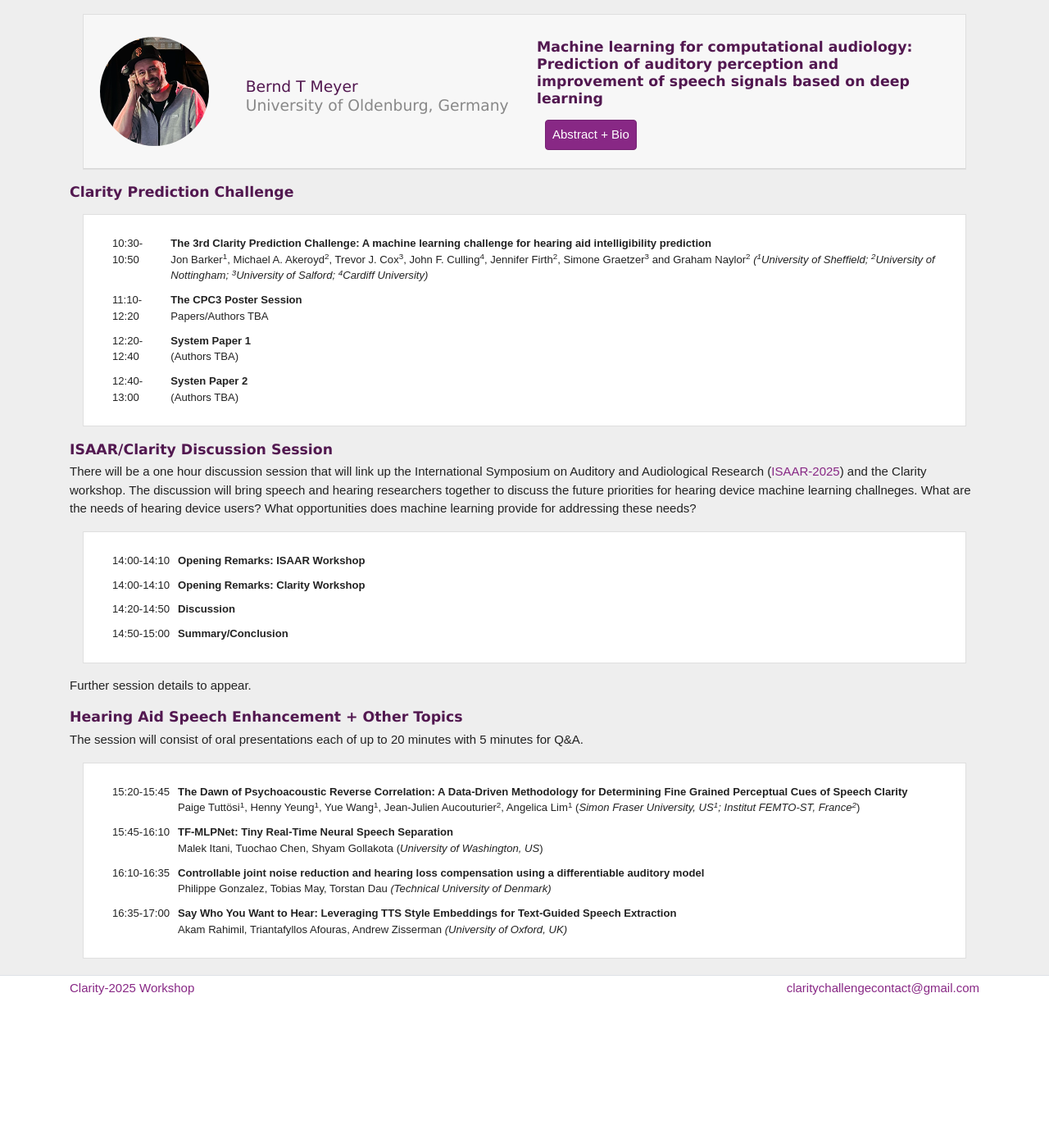
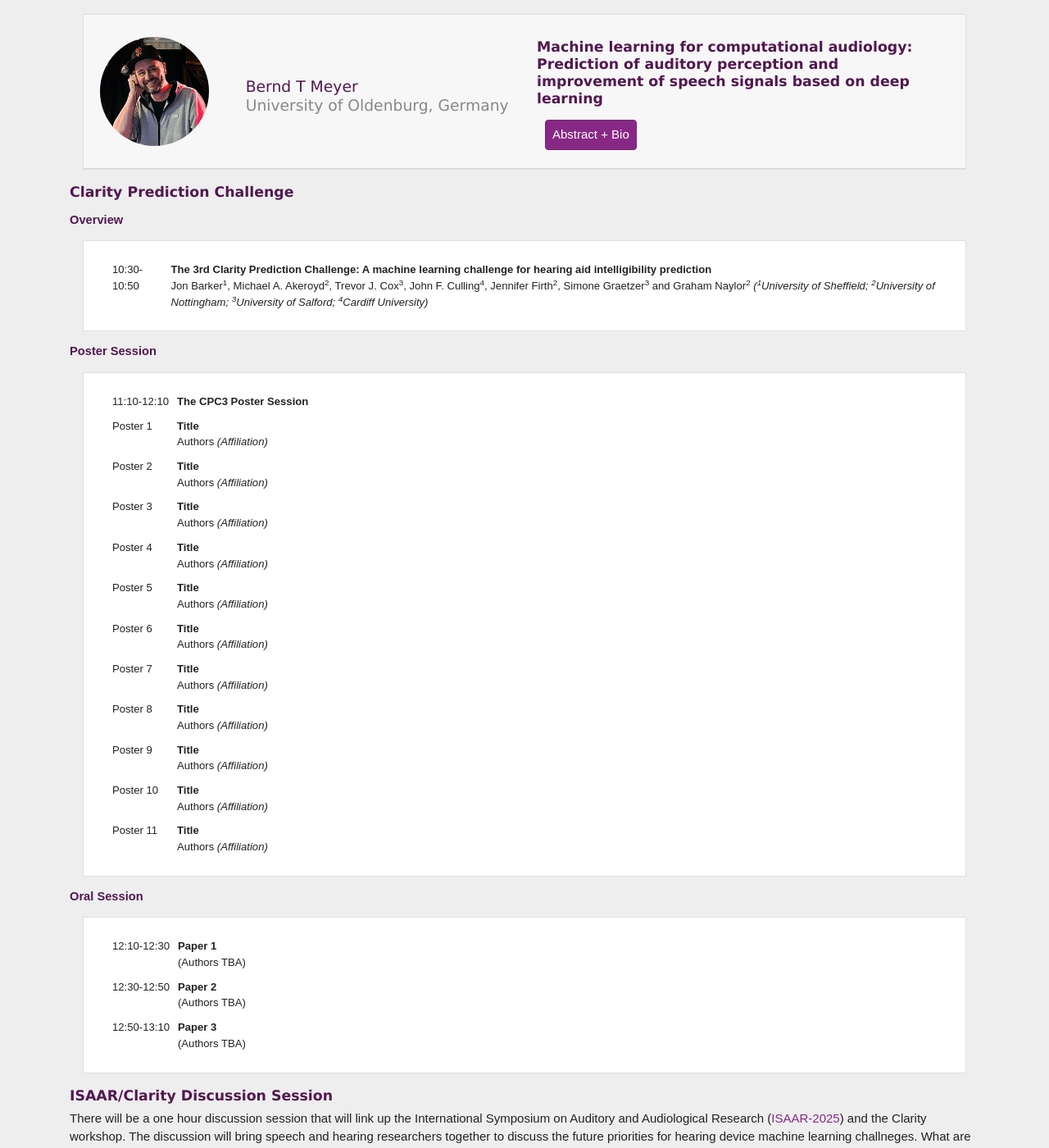
Before and after one commit to claritychallenge/clarity2025-workshop, a Jekyll site: the page built from programme.md, in a window 1280 px wide and 1400 px high, scrolled down 627 px. Shown: the whole window at 82% size. Built offline with Jekyll 4.4.1, drawn with Linux system fonts in a browser that asks for light colours; before the commit the page ends 1971 px from its top, so only the background shows below that; some of the changed text lies outside the part shown.

Commit message:
Updating programme with actual papers - step 1 of 2

```diff
--- a/programme.md
+++ b/programme.md
@@ -20,8 +20,8 @@ Timings and session details are provided below. All times are in local time (i.e
 <tr><td>10:30</td><td>- The Clarity Prediction Challenge Overview</td></tr>
 <tr><td>10:50</td><td>- Coffee/Tea/Pastries</td></tr>
 <tr><td>11:10</td><td>- Prediction Challenge Poster session</td></tr>
-<tr><td>12:20</td><td>-  Top systems and prizes</td></tr>
-<tr><td>13:00</td><td>- Lunch</td></tr>
+<tr><td>12:10</td><td>- Prediction Challenge Oral session and prizes</td></tr>
+<tr><td>13:10</td><td>- Lunch</td></tr>
 <tr><td>14:00</td><td>- ISAAR/Clarity Discussion</td></tr>
 <tr><td></td><td>Future challenges</td></tr>
 <tr><td></td><td>Sustainability of future challenge activities</td></tr>
@@ -84,6 +84,8 @@ Bernd T. Meyer received the Ph.D. degree from the University of Oldenburg, Germa
 
 <h1>Clarity Prediction Challenge</h1>
 
+<h2> Overview </h2>
+
 <div class="card  m-3">
 <div class="card-body">
 
@@ -94,18 +96,95 @@ Bernd T. Meyer received the Ph.D. degree from the University of Oldenburg, Germa
 <td valign="top" style="margin-right: 5em; padding: 5px;">10:30-10:50</td><td style="padding: 5px;"><b> The 3rd Clarity Prediction Challenge: A machine learning challenge for hearing aid intelligibility prediction </b> <br /> <span class="author">Jon Barker<sup>1</sup>, Michael A. Akeroyd<sup>2</sup>, Trevor J. Cox<sup>3</sup>, John F. Culling<sup>4</sup>, Jennifer Firth<sup>2</sup>, Simone Graetzer<sup>3</sup> and Graham Naylor<sup>2</sup></span><i> (<sup>1</sup>University of Sheffield; <sup>2</sup>University of Nottingham; <sup>3</sup>University of Salford; <sup>4</sup>Cardiff University)</i> </td>
 </tr>
 
+</tbody>
+</table>
+
+</div>
+</div>
+
+<h2> Poster Session </h2>
+
+<div class="card  m-3">
+<div class="card-body">
+
+<table>
+<tbody>
+
 <tr><td valign="top" style="margin-right: 5em; padding: 5px;"></td>
-<td valign="top" style="margin-right: 5em; padding: 5px;">11:10-12:20</td><td style="padding: 5px;"><b> The CPC3 Poster Session
-  </b><br /> Papers/Authors TBA </td>
+<td valign="top" style="margin-right: 5em; padding: 5px;">11:10-12:10</td><td style="padding: 5px;"><b> The CPC3 Poster Session
+  </b> </td>
 </tr>
 
 <tr><td valign="top" style="margin-right: 5em; padding: 5px;"></td>
-<td valign="top" style="margin-right: 5em; padding: 5px;">12:20-12:40</td><td style="padding: 5px;"><b> System Paper 1
+<td valign="top" style="margin-right: 5em; padding: 5px;">Poster 1</td><td style="padding: 5px;"><b> Title  </b><br /> <span class="author">Authors</span> <i>(Affiliation)</i></td>
+</tr>
+
+<tr><td valign="top" style="margin-right: 5em; padding: 5px;"></td>
+<td valign="top" style="margin-right: 5em; padding: 5px;">Poster 2</td><td style="padding: 5px;"><b> Title  </b><br /> <span class="author">Authors</span> <i>(Affiliation)</i></td>
+</tr>
+
+<tr><td valign="top" style="margin-right: 5em; padding: 5px;"></td>
+<td valign="top" style="margin-right: 5em; padding: 5px;">Poster 3</td><td style="padding: 5px;"><b> Title  </b><br /> <span class="author">Authors</span> <i>(Affiliation)</i></td>
+</tr>
+
+<tr><td valign="top" style="margin-right: 5em; padding: 5px;"></td>
+<td valign="top" style="margin-right: 5em; padding: 5px;">Poster 4</td><td style="padding: 5px;"><b> Title  </b><br /> <span class="author">Authors</span> <i>(Affiliation)</i></td>
+</tr>
+
+<tr><td valign="top" style="margin-right: 5em; padding: 5px;"></td>
+<td valign="top" style="margin-right: 5em; padding: 5px;">Poster 5</td><td style="padding: 5px;"><b> Title  </b><br /> <span class="author">Authors</span> <i>(Affiliation)</i></td>
+</tr>
+
+<tr><td valign="top" style="margin-right: 5em; padding: 5px;"></td>
+<td valign="top" style="margin-right: 5em; padding: 5px;">Poster 6</td><td style="padding: 5px;"><b> Title  </b><br /> <span class="author">Authors</span> <i>(Affiliation)</i></td>
+</tr>
+
+<tr><td valign="top" style="margin-right: 5em; padding: 5px;"></td>
+<td valign="top" style="margin-right: 5em; padding: 5px;">Poster 7</td><td style="padding: 5px;"><b> Title  </b><br /> <span class="author">Authors</span> <i>(Affiliation)</i></td>
+</tr>
+
+<tr><td valign="top" style="margin-right: 5em; padding: 5px;"></td>
+<td valign="top" style="margin-right: 5em; padding: 5px;">Poster 8</td><td style="padding: 5px;"><b> Title  </b><br /> <span class="author">Authors</span> <i>(Affiliation)</i></td>
+</tr>
+
+<tr><td valign="top" style="margin-right: 5em; padding: 5px;"></td>
+<td valign="top" style="margin-right: 5em; padding: 5px;">Poster 9</td><td style="padding: 5px;"><b> Title  </b><br /> <span class="author">Authors</span> <i>(Affiliation)</i></td>
+</tr>
+
+<tr><td valign="top" style="margin-right: 5em; padding: 5px;"></td>
+<td valign="top" style="margin-right: 5em; padding: 5px;">Poster 10</td><td style="padding: 5px;"><b> Title  </b><br /> <span class="author">Authors</span> <i>(Affiliation)</i></td>
+</tr>
+
+<tr><td valign="top" style="margin-right: 5em; padding: 5px;"></td>
+<td valign="top" style="margin-right: 5em; padding: 5px;">Poster 11</td><td style="padding: 5px;"><b> Title  </b><br /> <span class="author">Authors</span> <i>(Affiliation)</i></td>
+</tr>
+
+</tbody>
+</table>
+
+</div>
+</div>
+
+<h2> Oral Session </h2>
+
+<div class="card  m-3">
+<div class="card-body">
+
+<table>
+<tbody>
+
+<tr><td valign="top" style="margin-right: 5em; padding: 5px;"></td>
+<td valign="top" style="margin-right: 5em; padding: 5px;">12:10-12:30</td><td style="padding: 5px;"><b> Paper 1
   </b><br /> (Authors TBA) </td>
 </tr>
 
 <tr><td valign="top" style="margin-right: 5em; padding: 5px;"></td>
-<td valign="top" style="margin-right: 5em; padding: 5px;">12:40-13:00</td><td style="padding: 5px;"><b> Systen Paper 2
+<td valign="top" style="margin-right: 5em; padding: 5px;">12:30-12:50</td><td style="padding: 5px;"><b> Paper 2
+  </b><br /> (Authors TBA) </td>
+</tr>
+
+<tr><td valign="top" style="margin-right: 5em; padding: 5px;"></td>
+<td valign="top" style="margin-right: 5em; padding: 5px;">12:50-13:10</td><td style="padding: 5px;"><b> Paper 3
   </b><br /> (Authors TBA) </td>
 </tr>
 
@@ -190,6 +269,3 @@ The session will consist of oral presentations each of up to 20 minutes with 5 m
 </div>
 
 <!---------------------------------------------------->
-
-</div>
-</div>
```
